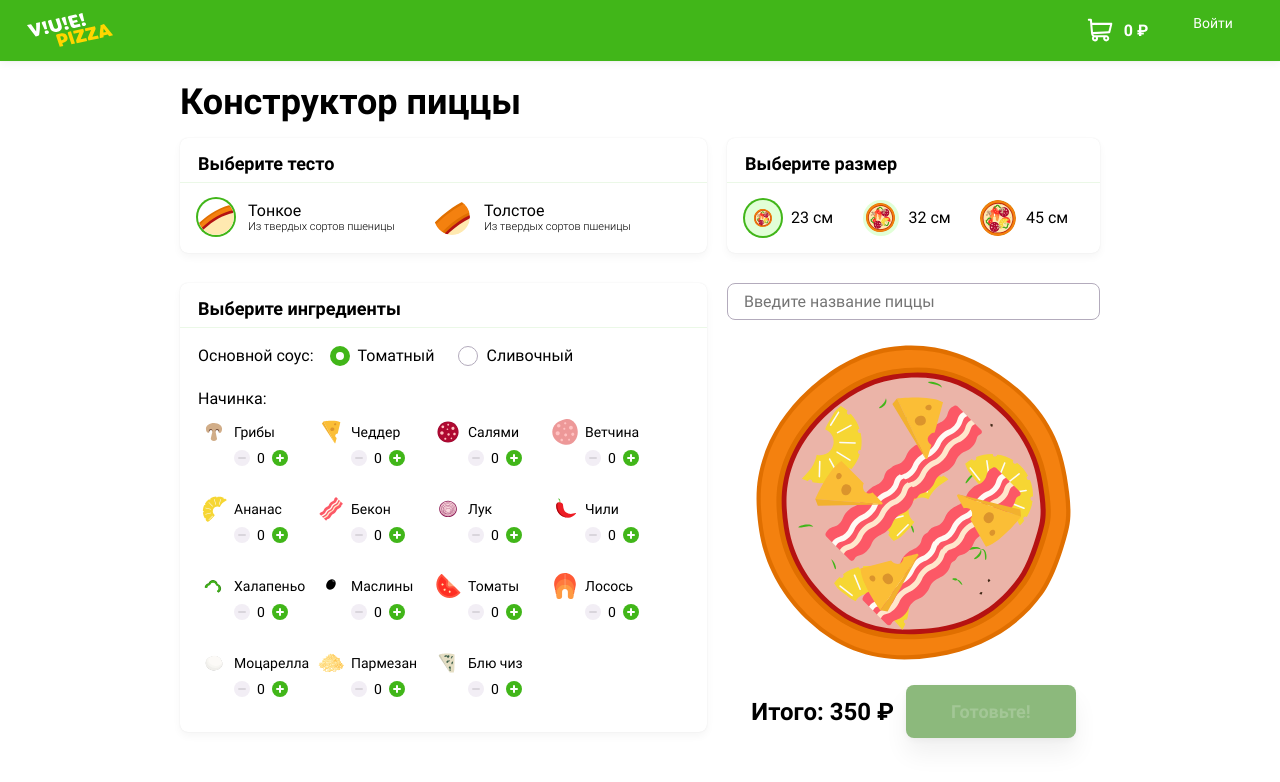
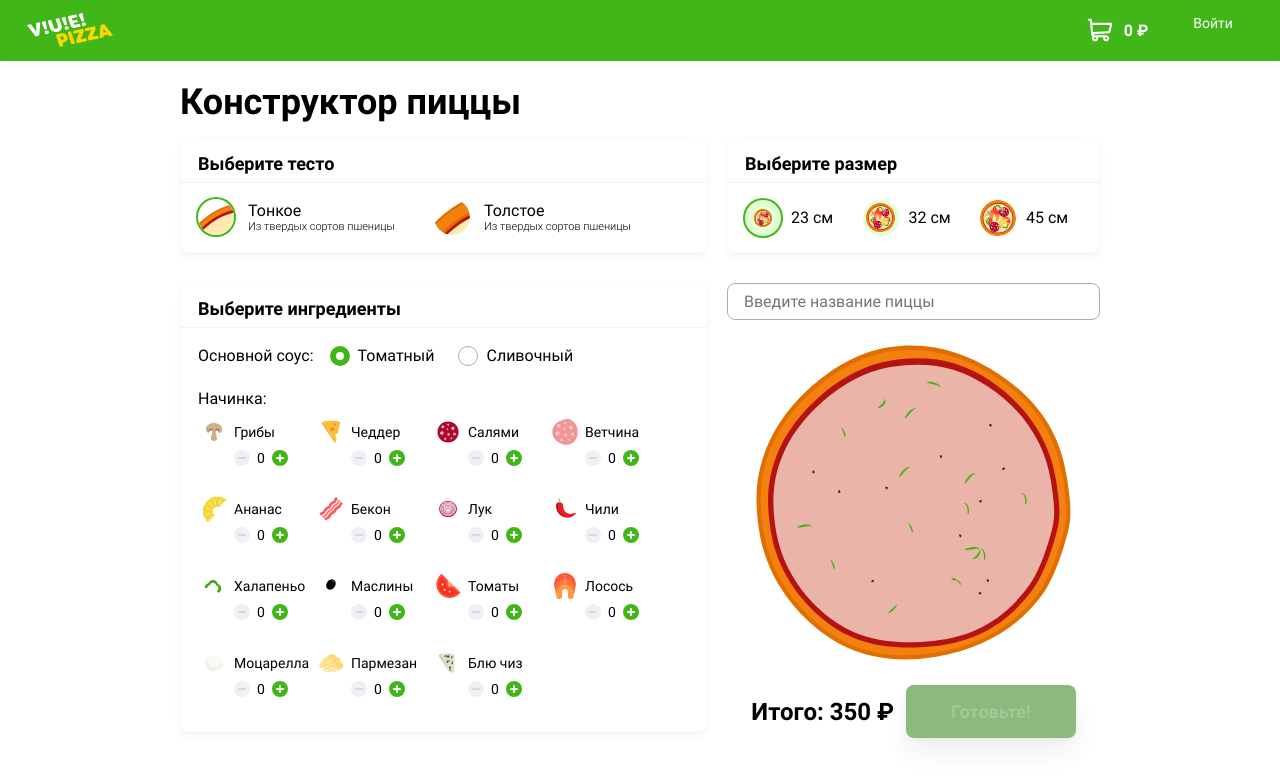
Before and after one commit to htmlacademy-vue/81675-pizza-1, a Vue app in the folder src/frontend/: page / in a window 1280 px wide. Shown: the top 782 px of the page. Built offline with nearby package versions, Linux system fonts and the light colour scheme.

Commit message:
Отображение пиццы в зависимости от выбранных параметров

```diff
--- a/src/frontend/src/modules/builder/components/BuilderIngredientItem.vue
+++ b/src/frontend/src/modules/builder/components/BuilderIngredientItem.vue
@@ -1,6 +1,6 @@
 <template>
   <li class="ingredients__item">
-    <span class="filling" :class="`filling--${itemName}`">
+    <span class="filling" :class="`filling--${item.nameEn}`">
       {{ item.name }}
     </span>
 
@@ -18,6 +18,7 @@
         name="counter"
         class="counter__input"
         v-model="item.amount"
+        disabled
       />
       <button
         type="button"
@@ -44,10 +45,6 @@ export default {
     },
   },
   computed: {
-    itemName() {
-      const match = this.item.image.match(/(\w+).svg/);
-      return match?.[1] ?? "";
-    },
     isAddDisabled() {
       return this.item.amount >= MAX_AMOUNT;
     },
--- a/src/frontend/src/modules/builder/components/BuilderPizzaView.vue
+++ b/src/frontend/src/modules/builder/components/BuilderPizzaView.vue
@@ -10,11 +10,14 @@
     </label>
 
     <div class="content__constructor">
-      <div class="pizza pizza--foundation--big-tomato">
+      <div class="pizza" :class="pizzaClass">
         <div class="pizza__wrapper">
-          <div class="pizza__filling pizza__filling--ananas"></div>
-          <div class="pizza__filling pizza__filling--bacon"></div>
-          <div class="pizza__filling pizza__filling--cheddar"></div>
+          <div
+            v-for="item in ingredientClasses"
+            :key="item"
+            class="pizza__filling"
+            :class="item"
+          ></div>
         </div>
       </div>
     </div>
@@ -34,6 +37,36 @@ export default {
       type: Number,
       required: true,
     },
+    selectedSauce: {
+      type: Object,
+      required: true,
+    },
+    selectedDough: {
+      type: Object,
+      required: true,
+    },
+    ingredients: {
+      type: Array,
+      required: true,
+    },
+  },
+  computed: {
+    doughClassName() {
+      return this.selectedDough.value === "large" ? "big" : "small";
+    },
+    pizzaClass() {
+      return `pizza--foundation--${this.doughClassName}-${this.selectedSauce.value}`;
+    },
+    ingredientClasses() {
+      return this.ingredients
+        .filter((item) => item.amount > 0)
+        .map((item) => {
+          const classes = [`pizza__filling--${item.nameEn}`];
+          if (item.amount === 2) classes.push("pizza__filling--second");
+          if (item.amount === 3) classes.push("pizza__filling--third");
+          return classes.join(" ");
+        });
+    },
   },
 };
 </script>
--- a/src/frontend/src/views/Index.vue
+++ b/src/frontend/src/views/Index.vue
@@ -26,7 +26,12 @@
             @ingredientRemove="onIngredientRemove"
           />
 
-          <BuilderPizzaView :total-price="totalPrice" />
+          <BuilderPizzaView
+            :ingredients="ingredients"
+            :total-price="totalPrice"
+            :selected-sauce="selectedSauce"
+            :selected-dough="selectedDough"
+          />
         </div>
       </form>
     </main>
@@ -55,8 +60,11 @@ export default {
     const sizes = pizzaData.sizes;
     const sauces = pizzaData.sauces;
     const ingredients = pizzaData.ingredients.map((item) => {
+      const match = item.image.match(/(\w+).svg/);
+      const nameEn = match?.[1] ?? "";
       return {
         ...item,
+        nameEn,
         amount: 0,
       };
     });
```
